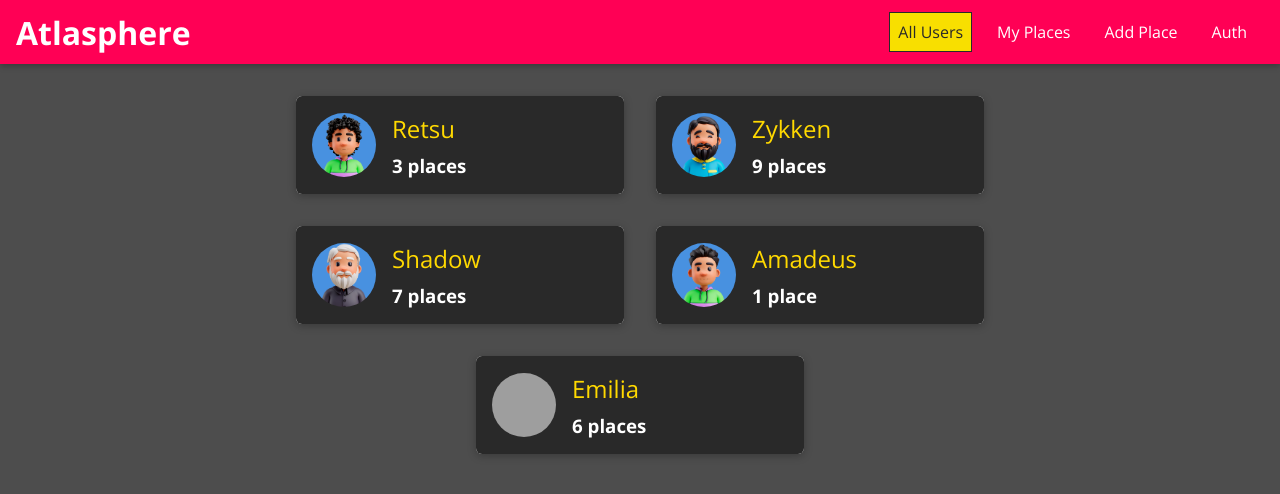
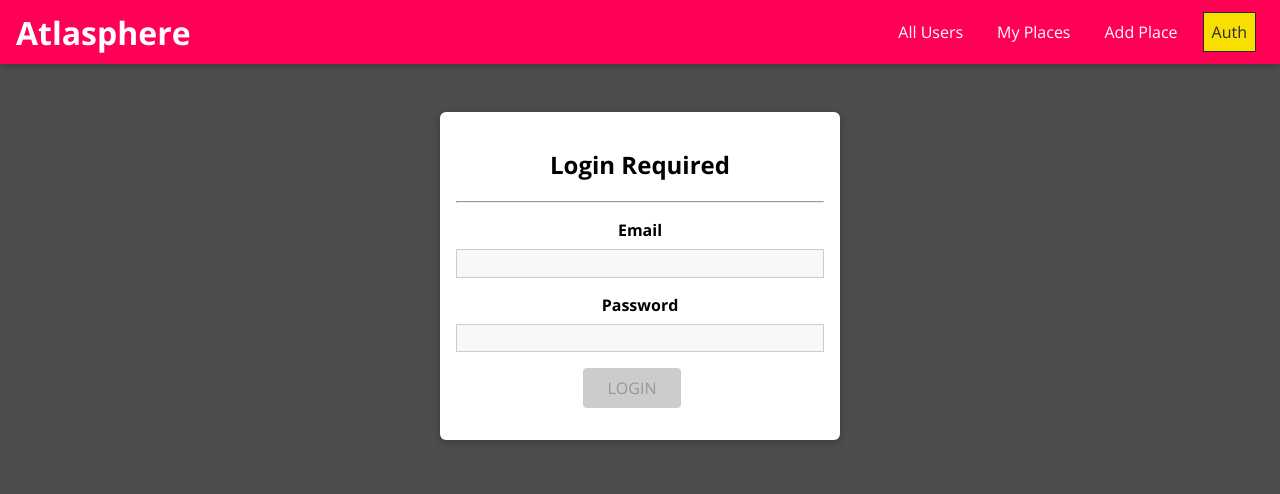
Before and after one commit to ahz777/atlasphere, a React (Vite) app in the folder frontend/: page /auth in a window 1280 px wide. Before the commit this address led to /. Shown: the top 494 px of the page. Built offline with nearby package versions, Linux system fonts and the light colour scheme; grey boxes are pictures that could not be loaded.

Commit message:
Add authentication component with form handling and validation

```diff
--- a/frontend/src/App.css
+++ b/frontend/src/App.css
@@ -13,3 +13,19 @@
   border-radius: 6px;
   background: white;
 }
+
+.authentication__header {
+  color: white;
+  text-align: center;
+}
+
+.authentication {
+  width: 90%;
+  max-width: 25rem;
+  margin: 7rem auto;
+  text-align: center;
+}
+
+.authentication form {
+  margin-bottom: 1rem;
+}
--- a/frontend/src/App.jsx
+++ b/frontend/src/App.jsx
@@ -5,6 +5,7 @@
 import NewPlace from "./pages/NewPlace";
 import UserPlaces from "./pages/UserPlaces";
 import UpdatePlace from "./pages/UpdatePlace";
+import Auth from "./pages/Auth";
 import "./App.css";
 
 function App() {
@@ -29,6 +30,10 @@
             <Route
               path="/places/:placeId"
               element={<UpdatePlace />}
+            />{" "}
+            <Route
+              path="/auth"
+              element={<Auth />}
             />
             <Route
               path="*"
--- /dev/null
+++ b/frontend/src/pages/Auth.jsx
@@ -0,0 +1,58 @@
+import Card from "../components/UI/Card.jsx";
+import Input from "../components/UI/Input.jsx";
+import Button from "../components/UI/Button.jsx";
+import { VALIDATOR_EMAIL, VALIDATOR_MINLENGTH } from "../utils/validators";
+import { useForm } from "../hooks/form-hook";
+
+const Auth = () => {
+  const [formState, inputHandler] = useForm(
+    {
+      email: {
+        value: "",
+        isValid: false,
+      },
+      password: {
+        value: "",
+        isValid: false,
+      },
+    },
+    false
+  );
+
+  const authSubmitHandler = (event) => {
+    event.preventDefault();
+    console.log(formState.inputs);
+  };
+  return (
+    <Card className="authentication">
+      <h2>Login Required</h2>
+      <hr />
+      <form onSubmit={authSubmitHandler}>
+        <Input
+          element="input"
+          id="email"
+          type="email"
+          label="Email"
+          validators={[VALIDATOR_EMAIL()]}
+          errorText="Please enter a valid email."
+          onInput={inputHandler}
+        />
+        <Input
+          element="input"
+          id="password"
+          type="password"
+          label="Password"
+          validators={[VALIDATOR_MINLENGTH(8)]}
+          errorText="Please enter a valid password, at least 8 characters."
+          onInput={inputHandler}
+        />
+        <Button
+          type="submit"
+          disabled={!formState.isValid}>
+          LOGIN
+        </Button>
+      </form>
+    </Card>
+  );
+};
+export default Auth;
```
